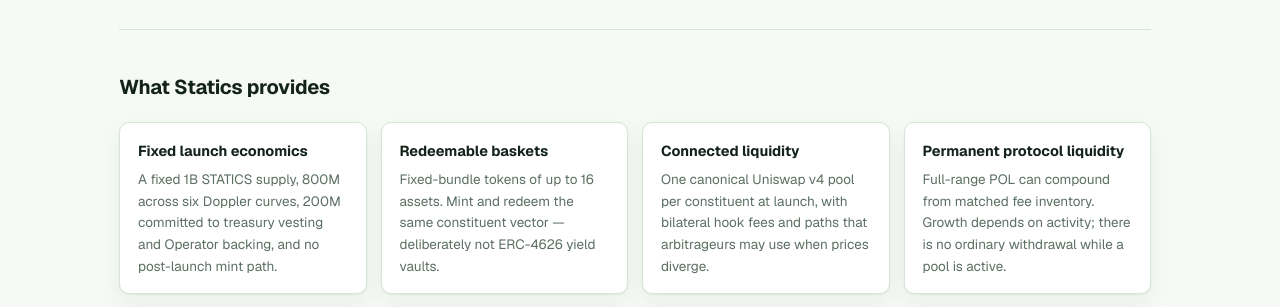
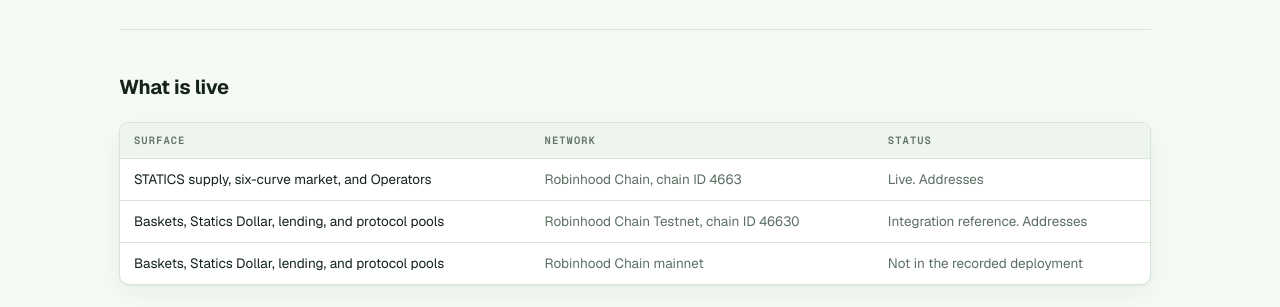
Before and after one commit to EqualFiLabs/statics-docs, a Next.js app: page / in a window 1280 px wide. Shown: the part 547-854 px from the top of the page. Built offline with nearby package versions, Linux system fonts and the light colour scheme; no server answers.

Commit message:
docs: record what is live on Robinhood mainnet
Publish the Genesis deployment addresses and keep the testnet basket suite from being read as production.

```diff
--- a/app/page.tsx
+++ b/app/page.tsx
@@ -136,6 +136,43 @@
         </section>
 
         <section className="landing-section">
+          <h2>What is live</h2>
+          <div className="table-wrap">
+            <table>
+              <thead>
+                <tr>
+                  <th>Surface</th>
+                  <th>Network</th>
+                  <th>Status</th>
+                </tr>
+              </thead>
+              <tbody>
+                <tr>
+                  <td>STATICS supply, six-curve market, and Operators</td>
+                  <td>Robinhood Chain, chain ID 4663</td>
+                  <td>
+                    Live. <Link href="/docs/reference/robinhood-mainnet-genesis">Addresses</Link>
+                  </td>
+                </tr>
+                <tr>
+                  <td>Baskets, Statics Dollar, lending, and protocol pools</td>
+                  <td>Robinhood Chain Testnet, chain ID 46630</td>
+                  <td>
+                    Integration reference.{" "}
+                    <Link href="/docs/reference/robinhood-testnet-deployment">Addresses</Link>
+                  </td>
+                </tr>
+                <tr>
+                  <td>Baskets, Statics Dollar, lending, and protocol pools</td>
+                  <td>Robinhood Chain mainnet</td>
+                  <td>Not in the recorded deployment</td>
+                </tr>
+              </tbody>
+            </table>
+          </div>
+        </section>
+
+        <section className="landing-section">
           <h2>What Statics provides</h2>
           <div className="card-grid">
             {capabilities.map((capability) => (
--- a/components/site-header.tsx
+++ b/components/site-header.tsx
@@ -26,7 +26,7 @@
           <Link href="/docs/introduction">Protocol</Link>
           <Link href="/docs/rollout">Rollout</Link>
           <Link href="/docs/reference/integration">Builders</Link>
-          <Link href="/docs/reference/robinhood-testnet-deployment">Addresses</Link>
+          <Link href="/docs/reference/robinhood-mainnet-genesis">Addresses</Link>
           <a href={DOCS_SOURCE_URL} target="_blank" rel="noreferrer">
             Edit docs ↗
           </a>
--- a/lib/docs.ts
+++ b/lib/docs.ts
@@ -90,7 +90,7 @@
   },
   {
     title: "Reference",
-    pageIds: ["robinhood-testnet-deployment", "testnet-onboarding"],
+    pageIds: ["robinhood-mainnet-genesis", "robinhood-testnet-deployment", "testnet-onboarding"],
   },
 ];
 
```
Also changed, not shown: scripts/generate-agent-output.mjs (+8 -6 lines), 4 other files (tests, documents, lock files or other folders).
